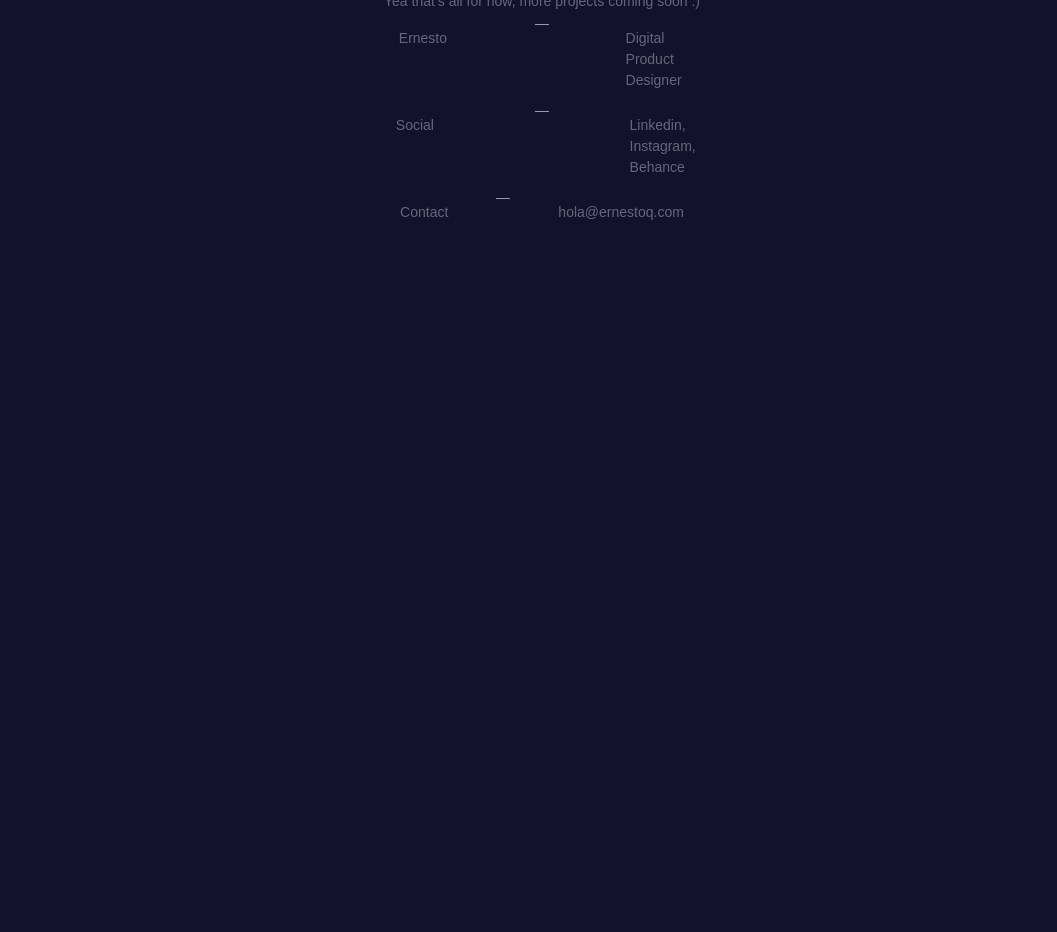
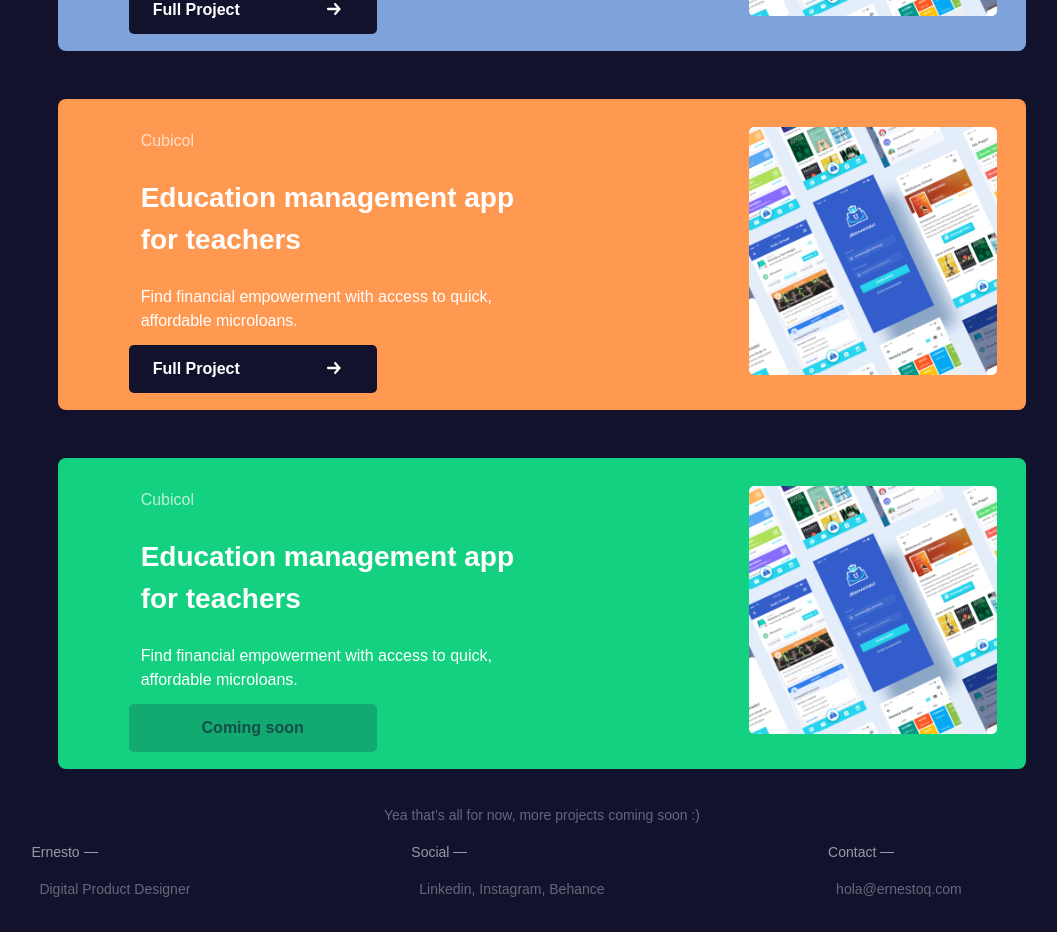
Before and after one commit to cbustamanter/eq-web, a Vue app: page / in a window 1280 px wide. Shown: the part 1060-1992 px from the top of the page, without its empty margins (98-1155 px from the left). Before the commit the page ends 1323 px from the top, so only its background shows below. Built offline with nearby package versions, Linux system fonts and the light colour scheme; a web font is replaced by a local one.

Commit message:
responsive update

```diff
--- a/src/components/Card.vue
+++ b/src/components/Card.vue
@@ -1,35 +1,23 @@
 <template>
   <div
     :style="'background:' + cardColor"
-    class="card-main mx-4 my-3 has-text-centered"
+    class="card-main mx-4 my-3 has-text-centered-mobile"
   >
-    <!-- <div class="columns py-0 my-0">
-      <div class="column">
-        <slot name="icon"></slot>
-      </div>
-    </div> -->
     <div class="columns py-4 my-0">
-      <div class="column py-0">
+      <div class="column centered-container is-6">
+        <div class="columns is-multiline">
+          <div class="column is-10 is-offset-2 pl-0-tablet">
             <h3 class="has-text-white opacity-text">{{ projectName }}</h3>
           </div>
+          <div class="column is-10 is-offset-2 pl-0-tablet">
+            <h1 class="has-text-white has-text-weight-bold">
+              {{ projectTitle }}
+            </h1>
           </div>
-    <div class="columns py-0 my-0">
-      <div class="column px-6">
-        <h1 class="has-text-white has-text-weight-bold">{{ projectTitle }}</h1>
-      </div>
-    </div>
-    <div class="columns py-0 my-0">
-      <div class="column py-0">
+          <div class="column is-10 is-offset-2 pl-0-tablet">
             <h2 class="has-text-white">{{ projectDescription }}</h2>
           </div>
-    </div>
-    <div class="columns py-4">
-      <div class="column">
-        <slot name="image"></slot>
-      </div>
-    </div>
-    <div class="columns py-4 px-5">
-      <div class="column">
+          <div class="column btn1 is-4-fullhd is-offset-2 is-6-tablet">
             <div
               class="columns rounded has-background-dark-blue is-mobile has-text-white has-text-weight-bold"
               v-if="isFullProject"
@@ -43,7 +31,32 @@
               class="columns rounded opacity-button has-text-weight-bold"
               v-else
             >
-          <div class="column px-5 is-9 has-text-centered">Coming soon</div>
+              <div class="column px-5 has-text-centered">Coming soon</div>
+            </div>
+          </div>
+        </div>
+      </div>
+      <div class="column centered-container is-6">
+        <div class="columns">
+          <div
+            class="column px-0 is-offset-5-widescreen is-6-widescreen is-offset-4 is-7 is-offset-1-mobile is-10-mobile"
+          >
+            <slot name="image"></slot>
+          </div>
+        </div>
+      </div>
+      <div class="column btn2 is-4-fullhd is-offset-2 is-offset-1-mobile is-10-mobile">
+        <div
+          class="columns rounded has-background-dark-blue is-mobile has-text-white has-text-weight-bold"
+          v-if="isFullProject"
+        >
+          <div class="column px-5 has-text-left is-9">Full Project</div>
+          <div class="column">
+            <img src="../assets/svg/arrow.svg" />
+          </div>
+        </div>
+        <div class="columns rounded opacity-button has-text-weight-bold" v-else>
+          <div class="column px-5 has-text-centered">Coming soon</div>
         </div>
       </div>
     </div>
@@ -92,12 +105,31 @@ export default defineComponent({
 }
 h3 {
   font-size: 18px;
+  @include from($desktop) {
+    font-size: 16px;
+  }
 }
 h2 {
   font-size: 16px;
+  @include from($desktop) {
+    font-size: 16px;
+  }
 }
 h1 {
   font-size: 24px;
+  @include from($desktop) {
+    font-size: 28px;
+  }
+}
+.btn2 {
+  @include until($tablet) {
+    display: block;
+  }
+}
+.btn1 {
+  @include until($tablet) {
+    display: none !important;
+  }
 }
 .card-main {
   border-radius: 8px;
@@ -106,7 +138,13 @@ h1 {
   border-radius: 5px;
 }
 .opacity-button {
-  background-color: transparentize($color: $dark-blue, $amount: .8);
-  color: transparentize($color: $dark-blue, $amount: .4);
+  background-color: transparentize($color: $dark-blue, $amount: 0.8);
+  color: transparentize($color: $dark-blue, $amount: 0.4);
+}
+.centered-container {
+  @include from($desktop) {
+    display: flex;
+    align-items: center;
+  }
 }
 </style>
--- a/src/components/CardsContainer.vue
+++ b/src/components/CardsContainer.vue
@@ -1,58 +1,46 @@
 <template>
-  <div class="columns">
-    <div class="column">
+  <div class="columns main-container">
+    <div class="column child-column">
       <Card
         projectName="Cubicol"
         projectTitle="Education management app for teachers"
         projectDescription="Find financial empowerment with access to quick, affordable microloans."
         isFullProject>
-      <!-- <template v-slot:icon>
-        <img src="../assets/images/icon1.png" alt="icon">
-      </template>  -->
       <template v-slot:image>
           <img src="../assets/images/image1.png" alt="projectImage">
         </template>
       </Card>
     </div>
-    <div class="column">
+    <div class="column child-column">
       <Card
         projectName="Cubicol"
         projectTitle="Education management app for teachers"
         projectDescription="Find financial empowerment with access to quick, affordable microloans."
         isFullProject
         cardColor="#7EA3DB">
-        <!-- <template v-slot:icon>
-          <img src="../assets/images/icon1.png" alt="icon">
-        </template>   -->
         <template v-slot:image>
           <img src="../assets/images/image1.png" alt="projectImage">
         </template>
       </Card>
     </div>
-    <div class="column">
+    <div class="column child-column">
       <Card
         projectName="Cubicol"
         projectTitle="Education management app for teachers"
         projectDescription="Find financial empowerment with access to quick, affordable microloans."
         isFullProject
         cardColor="#FF9850">
-        <!-- <template v-slot:icon>
-          <img src="../assets/images/icon1.png" alt="image">
-        </template>   -->
         <template v-slot:image>
           <img src="../assets/images/image1.png" alt="projectImage">
         </template>
       </Card>
     </div>
-    <div class="column">
+    <div class="column child-column">
       <Card
         projectName="Cubicol"
         projectTitle="Education management app for teachers"
         projectDescription="Find financial empowerment with access to quick, affordable microloans."
         cardColor="#14D182">
-        <!-- <template v-slot:icon>
-          <img src="../assets/images/icon1.png" alt="icon">
-        </template> -->
         <template v-slot:image>
           <img src="../assets/images/image1.png" alt="projectImage">
         </template>
@@ -76,4 +64,18 @@ export default defineComponent({
 });
 </script>
 
-<style scoped></style>
+<style lang="scss" scoped>
+  .main-container {
+    @include from($desktop) {
+      flex-direction: column;
+      align-items: center;
+      .child-column {
+        max-width: 80vw;
+      }
+    }
+    @include from($tablet) {
+      flex-direction: column;
+      align-items: center;
+    }
+  }
+</style>
--- a/src/components/Footer.vue
+++ b/src/components/Footer.vue
@@ -1,43 +1,17 @@
 <template>
-  <footer class="fs-14">
+  <footer class="fs-14 pb-4">
     <div class="columns">
       <div class="column">
-              <p class="has-text-footerText has-text-centered px-4">
+        <p class="has-text-centered px-4 has-text-footerText">
           Yea that’s all for now, more projects coming soon :)
         </p>
       </div>
     </div>
+    <div class="container">
         <div class="columns">
-          <div class="column centered">
-              <div class="columns has-text-footerText pb-4">
-                  <div class="column has-text centered px-5 p-1">Ernesto</div>
-                  <div class="column centered px-5 p-0">
-                      <div class="divider"></div>
-                  </div>
-                  <div class="column has-text centered px-5 p-1">Digital Product Designer</div>
-              </div>
-          </div>
-      </div>
-      <div class="columns">
-          <div class="column centered">
-              <div class="columns has-text-footerText pb-4">
-                  <div class="column has-text centered px-5 p-1">Social</div>
-                  <div class="column centered px-5 p-0">
-                      <div class="divider"></div>
-                  </div>
-                  <div class="column has-text centered px-5 p-1">Linkedin, Instagram, Behance</div>
-              </div>
-          </div>
-      </div>
-      <div class="columns pb-6">
-          <div class="column centered">
-              <div class="columns has-text-footerText pb-">
-                  <div class="column has-text centered px-5 p-1">Contact</div>
-                  <div class="column centered px-5 p-0">
-                      <div class="divider"></div>
-                  </div>
-                  <div class="column has-text centered px-5 p-1">hola@ernestoq.com</div>
-              </div>
+            <FooterItem msg1="Ernesto" msg2="Digital Product Designer" />
+            <FooterItem msg1="Social" msg2="Linkedin, Instagram, Behance" />
+            <FooterItem msg1="Contact" msg2="hola@ernestoq.com" />
         </div>
     </div>
   </footer>
@@ -45,8 +19,13 @@
 
 <script lang="ts">
 import { defineComponent } from "vue";
+import FooterItem from "./FooterItem.vue";
 
 export default defineComponent({
+  name: "Footer",
+  components: {
+    FooterItem,
+  },
   setup() {
     return {};
   },
@@ -54,9 +33,5 @@ export default defineComponent({
 </script>
 
 <style lang="scss" scoped>
-    .divider {
-        width: 14px;
-        background: $customGrey;
-        height: 1px;
-    }
+
 </style>
--- /dev/null
+++ b/src/components/FooterItem.vue
@@ -0,0 +1,67 @@
+<template>
+    <div class="column centered">
+      <div class="columns">
+        <div class="column footer-centered">
+          <div
+            class="columns footer-item is-multiline has-text-customGrey pb-4"
+          >
+            <div class="column is-12">
+              <div class="columns">
+                <div class="column is-narrow has-text-left has-text-centered-mobile p-1">
+                  {{ msg1 }}
+                </div>
+                <div class="column divider-container is-narrow centered p-0">
+                  <div class="divider"></div>
+                </div>
+              </div>
+            </div>
+            <div class="column is-12p-1 has-text-centered-mobile has-text-footerText">
+              {{ msg2 }}
+            </div>
+          </div>
+        </div>
+      </div>
+    </div>
+</template>
+
+<script lang="ts">
+import { defineComponent } from "vue";
+
+export default defineComponent({
+  name: "FooterItem",
+  props: {
+    msg1: {
+      type: String,
+      required: true,
+    },
+    msg2: {
+      type: String,
+      required: true,
+    },
+  },
+  setup() {
+    return {};
+  },
+});
+</script>
+
+<style lang="scss" scoped>
+.divider {
+  width: 14px;
+  background: $customGrey;
+  height: 1px;
+}
+.divider-container {
+  align-items: center;
+}
+.footer-centered {
+  @include until($tablet) {
+    display: flex !important;
+    justify-content: center !important;
+  }
+}
+.footer-item {
+  justify-content: center;
+  align-items: center;
+}
+</style>
```
Also changed, not shown: src/assets/images/image1.png, src/assets/images/image3.png (added). Lines whose indentation alone changed are shown as unchanged.
